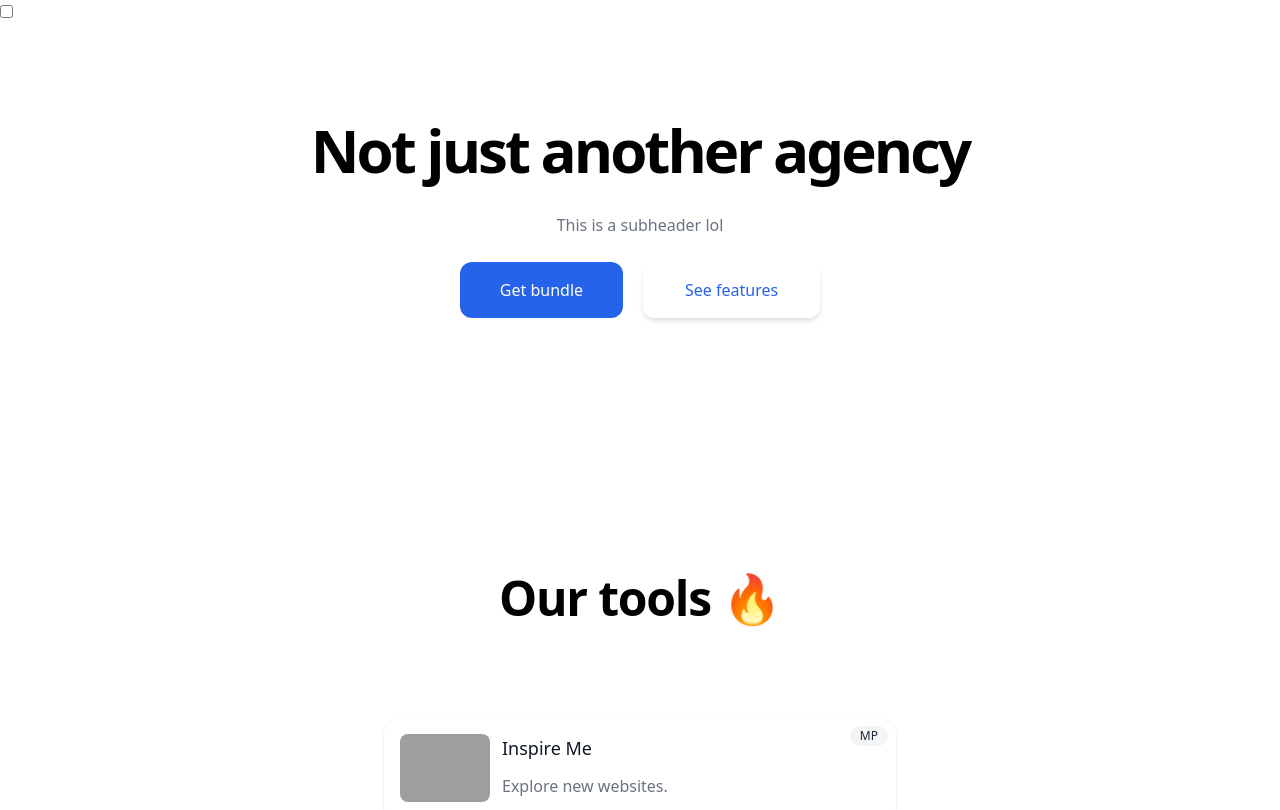
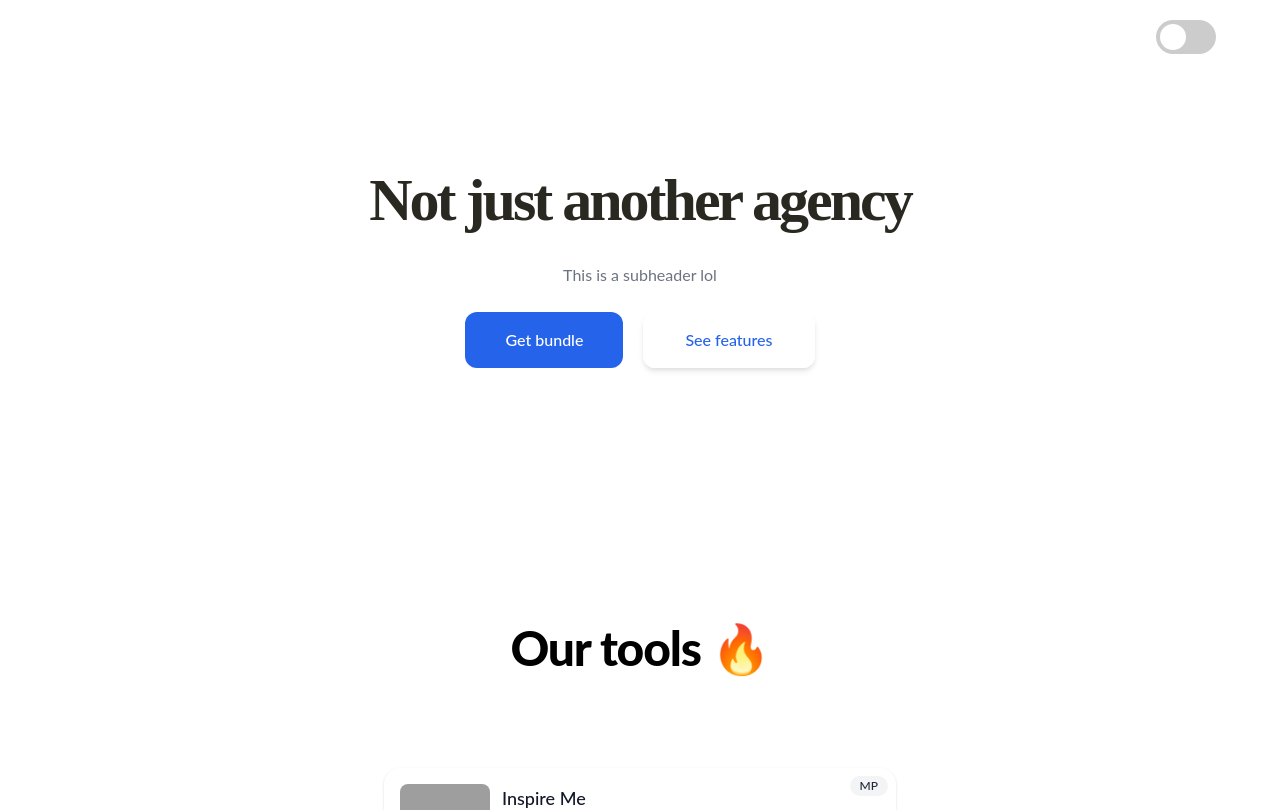
Before and after one commit to PuntLTD/landingtest, a plain HTML site: page index.html in a window 1280 px wide. Shown: the top 810 px of the page. Drawn offline with nearby package versions, Linux system fonts and the light colour scheme; grey boxes are pictures that could not be loaded.

Commit message:
Update style.css

```diff
--- a/style.css
+++ b/style.css
@@ -11,3 +11,129 @@
     width: 90px;
   }
 }
+
+
+:root {
+    --primary-color: #302AE6;
+    --secondary-color: #536390;
+    --font-color: #424242;
+    --bg-color: #fff;
+    --heading-color: #292922;
+}
+
+[data-theme="dark"] {
+    --primary-color: #9A97F3;
+    --secondary-color: #818cab;
+    --font-color: #e1e1ff;
+    --bg-color: #161625;
+    --heading-color: #818cab;
+}
+
+body {
+  font-family: "Lato", sans-serif;
+  background-color: var(--bg-color);
+  color: var(--font-color);
+  max-width: 90%;
+  margin: 0 auto;
+  font-size: calc(1rem + 0.25vh);
+}
+
+h1 {
+    color: var(--heading-color);
+    font-family: "Sansita One", serif;
+    font-size: 2rem;
+    margin-bottom: 1vh;
+}
+
+p {
+  font-size: 1.1rem;
+  line-height: 1.6rem;
+}
+
+a {
+  color: var(--primary-color);
+  text-decoration: none;
+  border-bottom: 3px solid transparent;
+  font-weight: bold;
+  &:hover, &:focus {
+      border-bottom: 3px solid currentColor;
+  }
+}
+
+section {
+  max-width: 68%;
+  margin: 0 auto;
+}
+
+.post-meta {
+  font-size: 1rem;
+  font-style: italic;
+  display: block;
+  margin-bottom: 4vh;
+  color: var(--secondary-color);
+}
+
+nav {
+  display: flex;
+  justify-content: flex-end;
+  padding: 20px 0;
+}
+
+/*slider switch css */
+.theme-switch-wrapper {
+  display: flex;
+  align-items: center;
+
+  em {
+    margin-left: 10px;
+    font-size: 1rem;
+  }
+}
+.theme-switch {
+  display: inline-block;
+  height: 34px;
+  position: relative;
+  width: 60px;
+}
+
+.theme-switch input {
+  display:none;
+}
+
+.slider {
+  background-color: #ccc;
+  bottom: 0;
+  cursor: pointer;
+  left: 0;
+  position: absolute;
+  right: 0;
+  top: 0;
+  transition: .4s;
+}
+
+.slider:before {
+  background-color: #fff;
+  bottom: 4px;
+  content: "";
+  height: 26px;
+  left: 4px;
+  position: absolute;
+  transition: .4s;
+  width: 26px;
+}
+
+input:checked + .slider {
+  background-color: #66bb6a;
+}
+
+input:checked + .slider:before {
+  transform: translateX(26px);
+}
+
+.slider.round {
+  border-radius: 34px;
+}
+
+.slider.round:before {
+  border-radius: 50%;
+}
```
